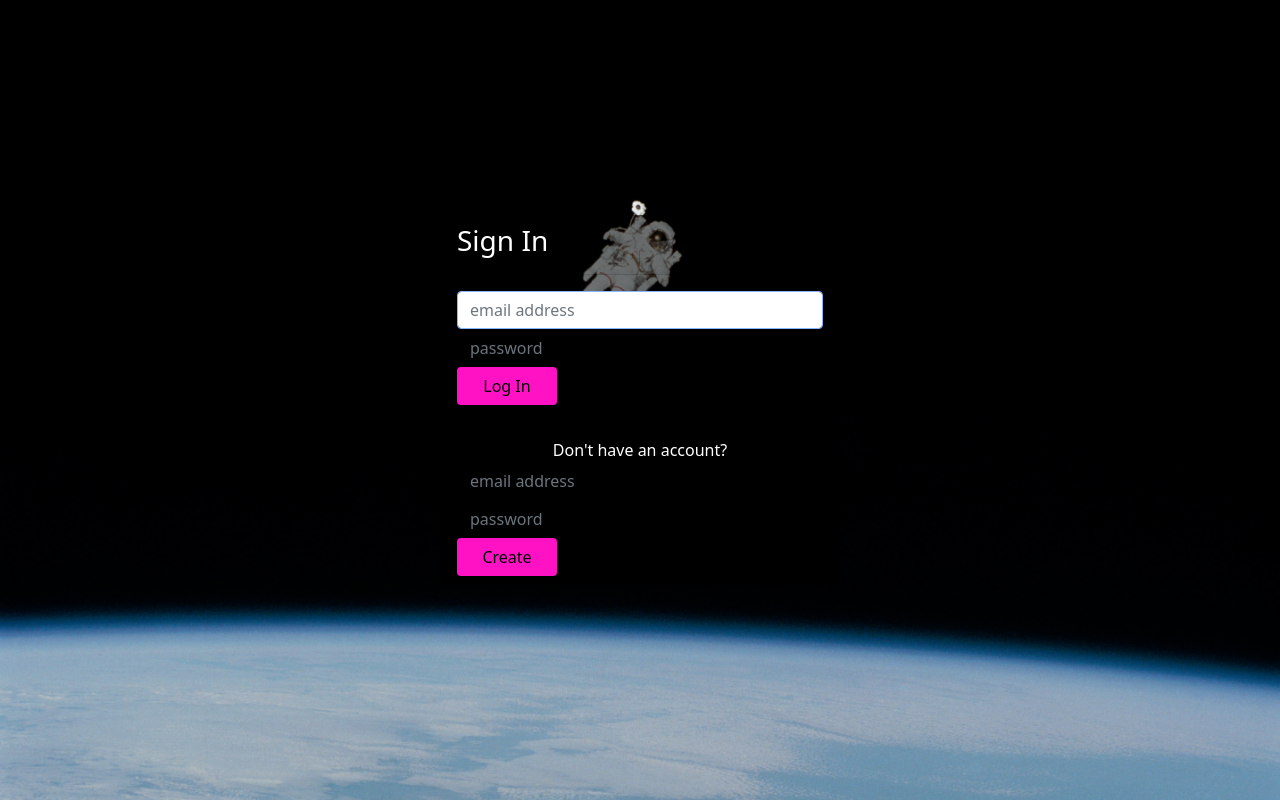
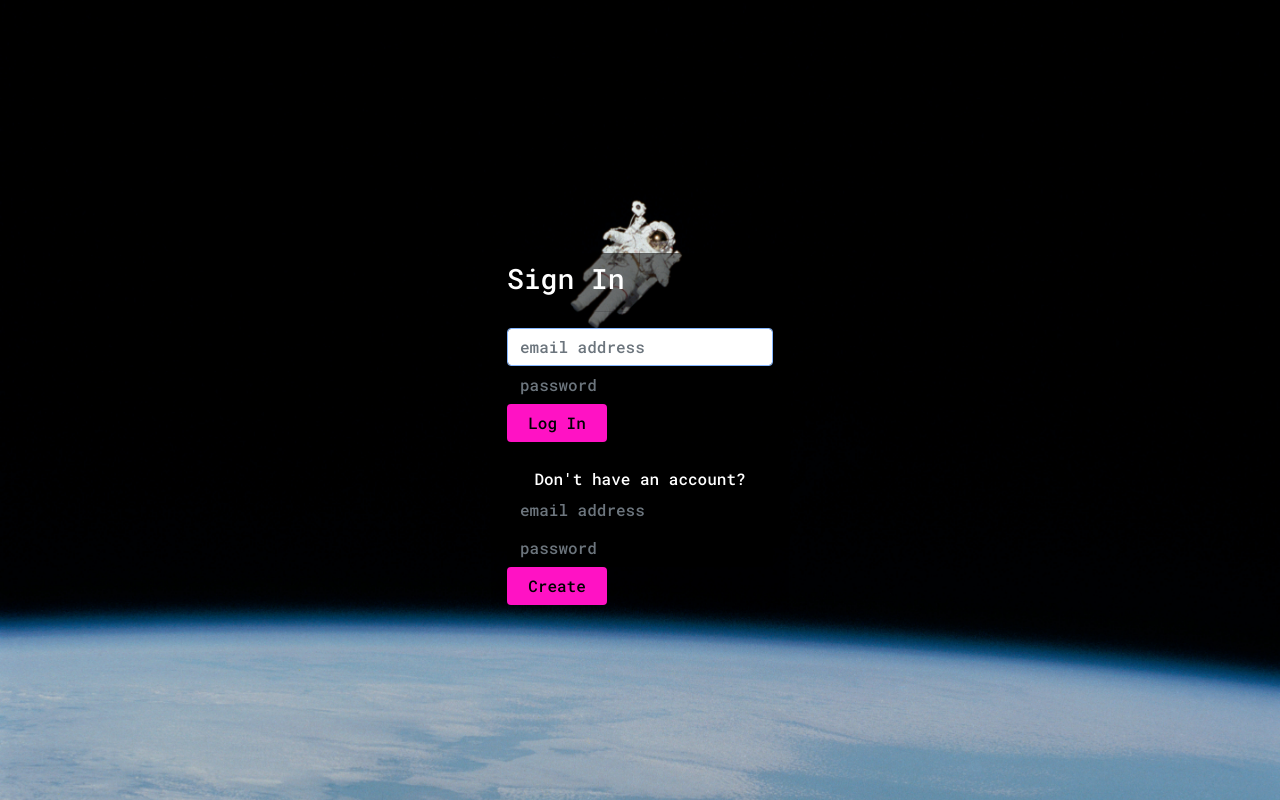
Before and after one commit to scoutmcfall/space-weather-hackbright, a Flask app: page / in a window 1280 px wide. Run offline with Flask 2, Linux system fonts and the light colour scheme.

Commit message:
added font

```diff
--- a/static/style.css
+++ b/static/style.css
@@ -71,11 +71,8 @@
 body {
   background-color: black;
   color: white;
-  $font-family-sans-serif: -apple-system, BlinkMacSystemFont,
-  "Segoe UI",
-  "Roboto",
-  "Helvetica Neue", Arial, sans-serif,
-  "Apple Color Emoji", "Segoe UI Emoji", "Segoe UI Symbol" !default;
+  /* font-family: 'Chakra Petch', sans-serif;  */
+  font-family: 'Roboto Mono', monospace;
 }
 /* css for star rating: */
   *{
--- a/templates/base.html
+++ b/templates/base.html
@@ -1,6 +1,9 @@
 <!doctype html>
 <html lang="en">
   <head>
+    <style>
+      @import url('https://fonts.googleapis.com/css2?family=Chakra+Petch:wght@600&family=Roboto+Mono:wght@500&display=swap');
+      </style>
     <!-- bootstrap: -->
     <link href="https://cdn.jsdelivr.net/npm/bootstrap@5.0.1/dist/css/bootstrap.min.css"
     rel="stylesheet" integrity="sha384-+0n0xVW2eSR5OomGNYDnhzAbDsOXxcvSN1TPprVMTNDbiYZCxYbOOl7+AMvyTG2x"
--- a/templates/login-signup.html
+++ b/templates/login-signup.html
@@ -31,10 +31,10 @@ align-content: bottom;
 }
 
 .card{
-height: 370px;
+height: 295px;
 margin-top: auto;
 margin-bottom: auto;
-width: 400px;
+width: 300px;
 background-color: rgba(0,0,0,0.5) !important;
 }
 
@@ -42,7 +42,6 @@ background-color: rgba(0,0,0,0.5) !important;
 .card-header h3{
 color: white;
 }
-
 
 .input-group-prepend span{
 width: 50px;
```
